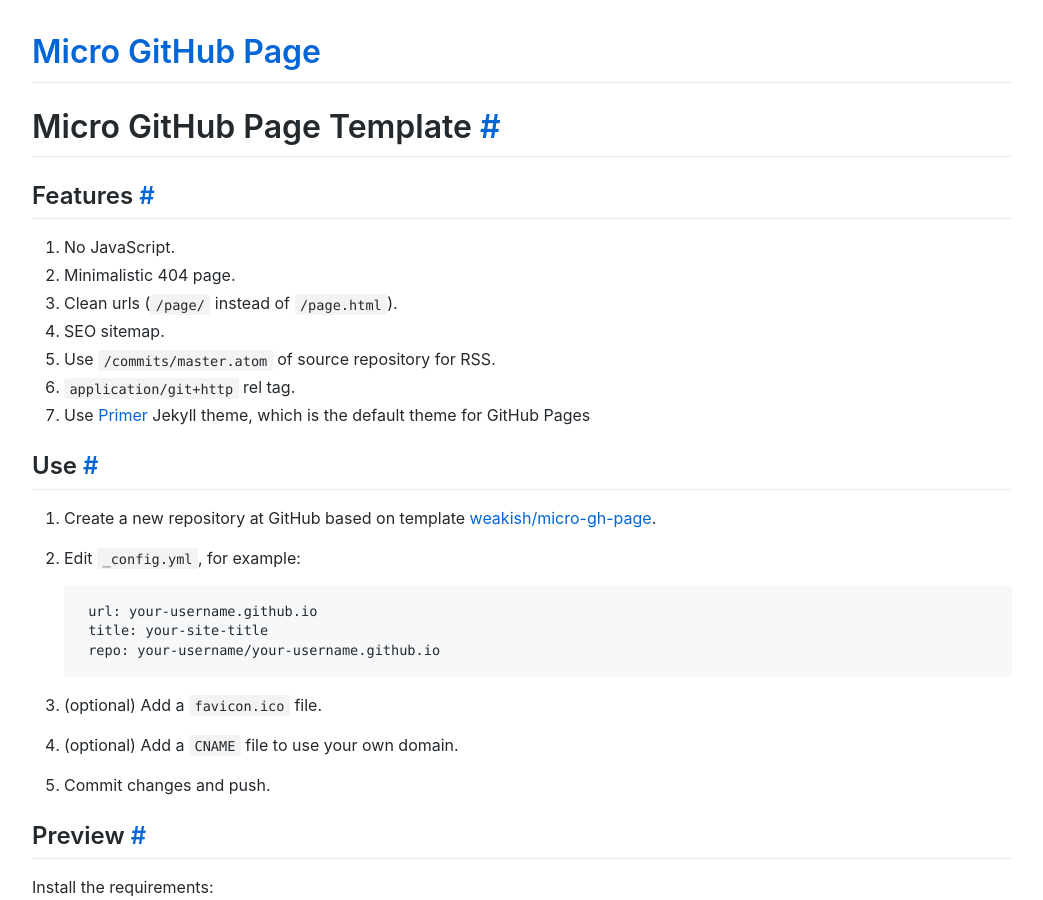
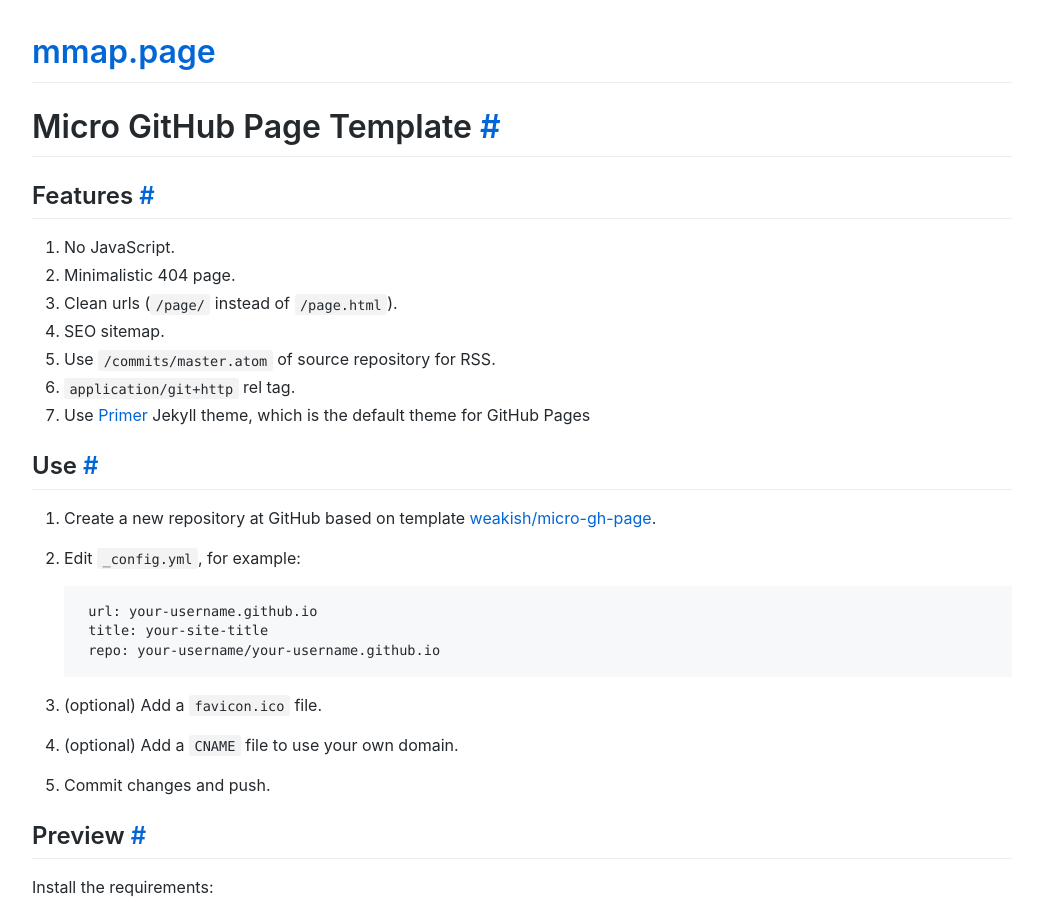
Before and after one commit to weakish/micro-gh-page, a Jekyll site: the page built from README.md, in a window 1280 px wide and 900 px high. Shown: the whole window, without its empty margins (118-1161 px from the left). Built offline with Jekyll 4.4.1, drawn with Linux system fonts in a browser that asks for light colours; our own code applies the rules of GitHub Pages for plain Markdown files.

Commit message:
:bug: typo

```diff
--- a/_config.yml
+++ b/_config.yml
@@ -12,5 +12,5 @@ defaults:
             layout: default
 
 url: https://mmap.page
-title: Micro GitHub Page
+title: mmap.page
 repo: weakish/weakish.github.com
```
